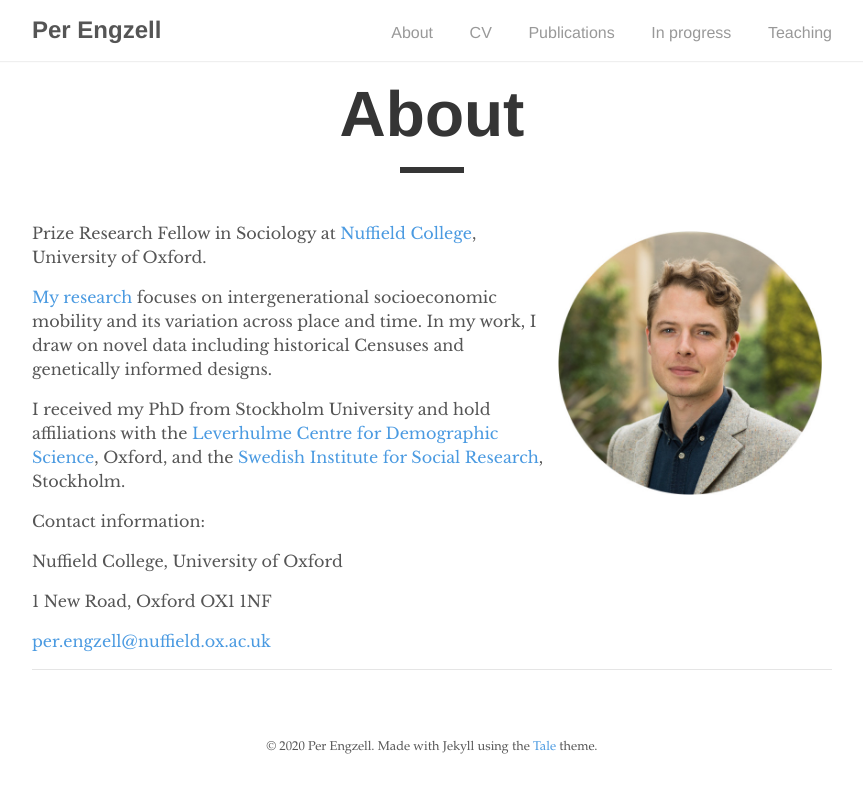
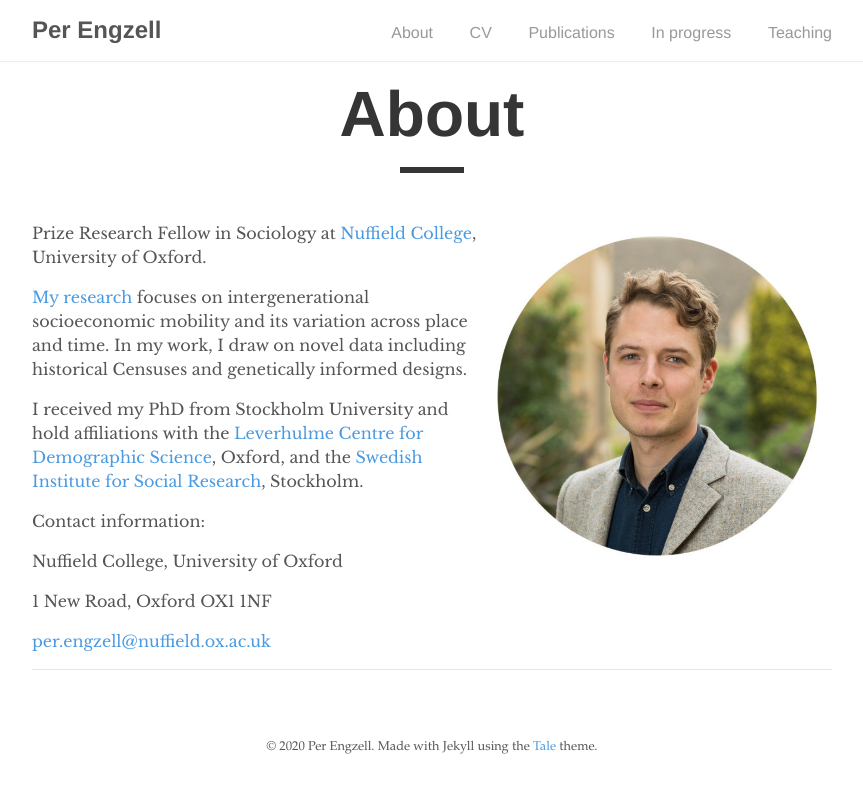
Before and after one commit to pengzell/pengzell.github.io, a Jekyll site: the page built from index.md, in a window 1280 px wide. Shown: the top 793 px of the page, without its empty margins (208-1071 px from the left). Built offline with Jekyll 4.4.1, drawn with Linux system fonts in a browser that asks for light colours.

Commit message:
Update index.md

```diff
--- a/index.md
+++ b/index.md
@@ -4,7 +4,7 @@ title: "About"
 author: "Per Engzell"
 ---
 
-![Per Engzell](portrait.jpg){:style="float:right; margin:10px; width: 33%;"}
+![Per Engzell](portrait.jpg){:style="float:right; margin:15px; width: 40%;"}
 
 Prize Research Fellow in Sociology at [Nuffield College](https://www.nuffield.ox.ac.uk), University of Oxford.
 
```
